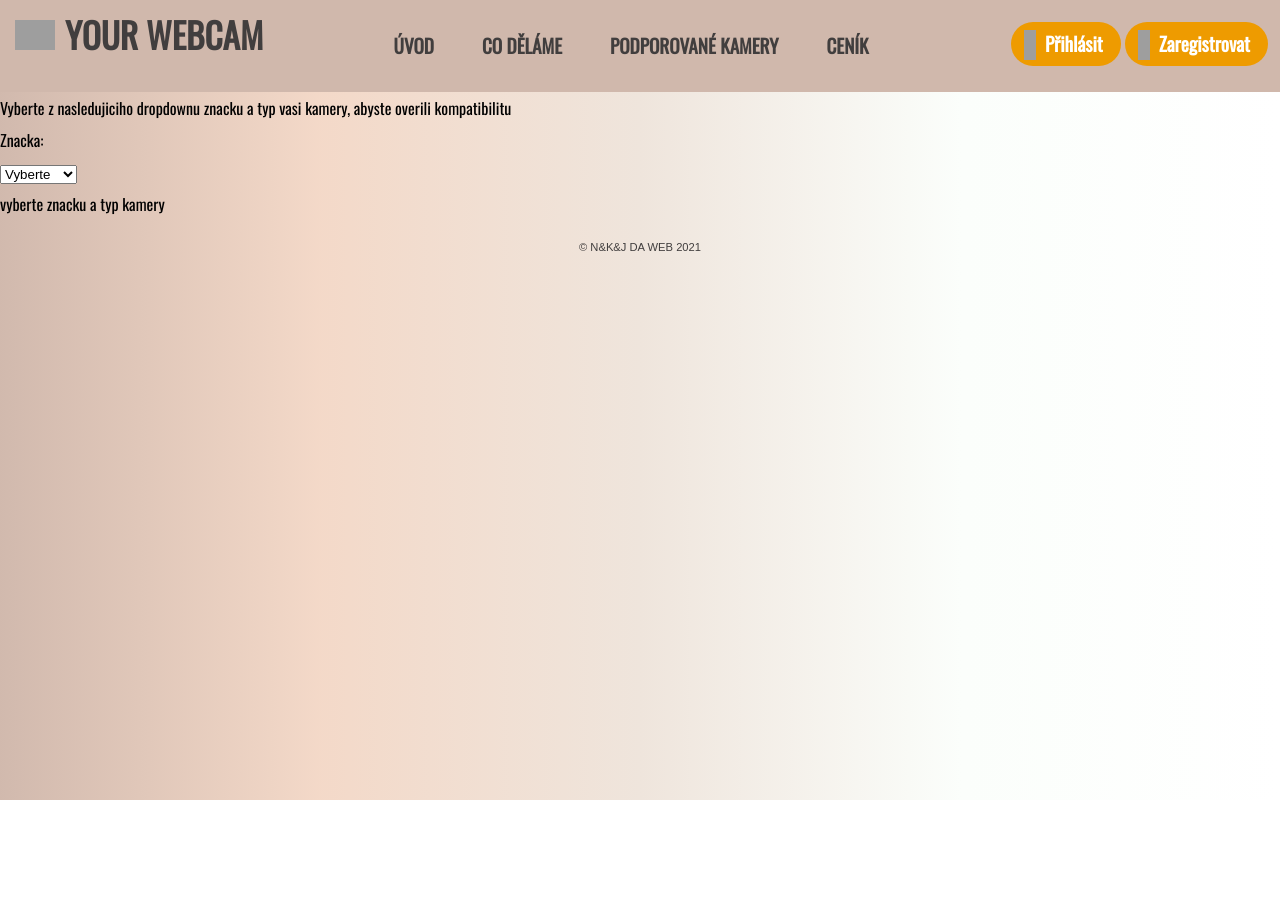
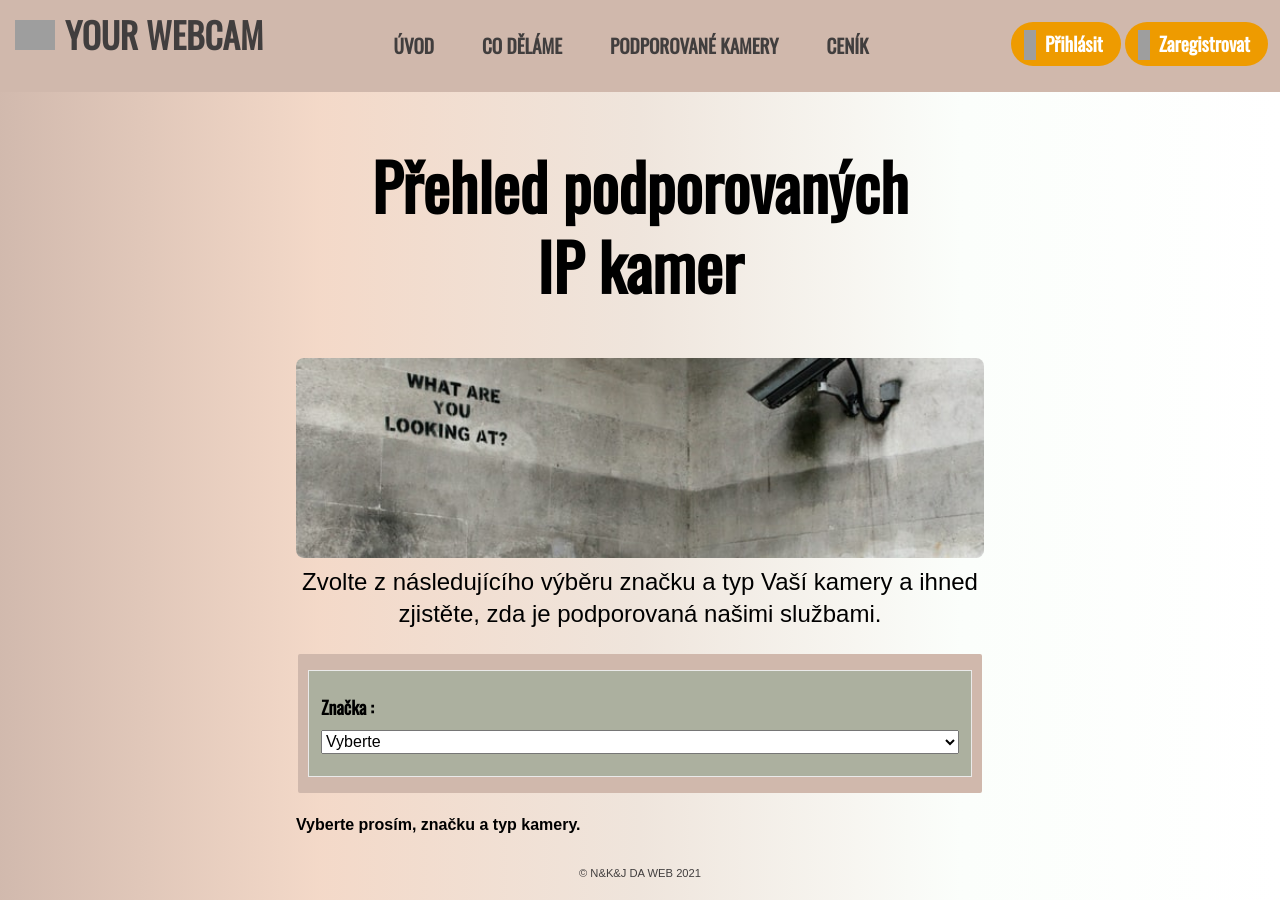
Before and after one commit to LukasovNat/YourWebcam-DAWebJaro2021, a React app: page /cameras in a window 1280 px wide. Before the commit the page ends 800 px from the top, so only its background shows below. Built offline with nearby package versions, Linux system fonts and the light colour scheme; grey boxes are pictures that could not be loaded.

Commit message:
Cameras update

```diff
--- a/src/pages/Cameras/index.jsx
+++ b/src/pages/Cameras/index.jsx
@@ -1,5 +1,6 @@
 import React, { useState } from 'react';
 import { cameraTypes } from '../../cameraTypes';
+import './style.css';
 
 export const Cameras = () => {
   const [brand, setBrand] = useState('');
@@ -16,13 +17,29 @@ export const Cameras = () => {
 
   return (
     <>
-      <div>
-        Vyberte z nasledujiciho dropdownu znacku a typ vasi kamery, abyste
-        overili kompatibilitu
-      </div>
-      <label>
-        <div>Znacka:</div>
-        <select value={brand} onChange={(e) => setBrand(e.target.value)}>
+      <div className="kontejner">
+        <h2>
+          Přehled podporovaných
+          <br /> IP kamer
+        </h2>
+
+        <div className="kontejner--pozadi"></div>
+        <p className="kontejner--text">
+          Zvolte z následujícího výběru značku a typ Vaší kamery a ihned
+          zjistěte, zda je podporovaná našimi službami.
+        </p>
+
+        <form method="GET" className="formularRegistrace" action="https://">
+          <fieldset>
+            <ul className="formularovePole">
+              <li>
+                <label for="znacka">Značka : </label>
+
+                <select
+                  className="select--size"
+                  value={brand}
+                  onChange={(e) => setBrand(e.target.value)}
+                >
                   <option value="">Vyberte</option>
                   {getBrands().map((brand) => (
                     <option key={brand} value={brand}>
@@ -30,11 +47,23 @@ export const Cameras = () => {
                     </option>
                   ))}
                 </select>
-      </label>
+              </li>
+            </ul>
+          </fieldset>
+        </form>
+      </div>
       {brand !== '' ? (
-        <label>
-          <div>Typ:</div>
-          <select value={type} onChange={(e) => setType(e.target.value)}>
+        <div className="kontejner">
+          <form method="GET" className="formularRegistrace" action="https://">
+            <fieldset>
+              <ul className="formularovePole">
+                <li>
+                  <label for="typ">Typ : </label>
+                  <select
+                    className="select--size"
+                    value={type}
+                    onChange={(e) => setType(e.target.value)}
+                  >
                     <option value="">Vyberte</option>
                     {cameraTypes.map((camera) => {
                       if (camera.brand === brand) {
@@ -46,18 +75,28 @@ export const Cameras = () => {
                       }
                     })}
                   </select>
-        </label>
+                </li>
+              </ul>
+            </fieldset>
+          </form>
+        </div>
       ) : null}
       {brand !== '' && type !== '' ? (
         isSupported() ? (
-          <div className="webcam--supported">Tuto webkameru muzete pouzit</div>
+          <div className="webcam--supported">
+            <h3>Tuto webkameru můžete použít.</h3>
+          </div>
         ) : (
           <div className="webcam--not_supported">
-            Tuto webkameru bohuzel jeste nepodporujeme
+            <h3>Tato webkamera není výrobcem pro naše služby podporována.</h3>
           </div>
         )
       ) : (
-        <div>vyberte znacku a typ kamery</div>
+        <div className="kontejner">
+          <p>
+            <strong>Vyberte prosím, značku a typ kamery.</strong>
+          </p>
+        </div>
       )}
     </>
   );
--- /dev/null
+++ b/src/pages/Cameras/style.css
@@ -0,0 +1,35 @@
+.webcam--not_supported {
+  color: brown;
+}
+.webcam--supported {
+  color: #197278;
+}
+.select--size {
+  width: 100%;
+  font-size: 1rem;
+  min-height: 1.5rem;
+  font-family: sans-serif;
+}
+.kontejner--text {
+  text-align: center;
+  color: black;
+
+  font-size: 1.5rem;
+}
+.kontejner--pozadi {
+  background-image: url('../../assets/img_for_Cameras.jpg');
+  background-repeat: no-repeat;
+  background-position: center;
+  background-size: cover;
+  background-attachment: scroll;
+  max-width: 100%;
+  margin: auto;
+  height: 200px;
+  border-radius: 0.5rem;
+  margin-bottom: -16px;
+}
+@media (max-width: 575px) {
+  .kontejner--pozadi {
+    display: none;
+  }
+}
--- a/src/pages/LogIn/style.css
+++ b/src/pages/LogIn/style.css
@@ -53,9 +53,15 @@
   .prihlaseniUzivatelskyUcet--nadpis {
     font-size: 1.5rem;
     color: whitesmoke;
+    line-height: 1.3;
   }
 }
-@media (max-width: 655px) {
+@media (min-width: 655px) {
+  .prihlaseniUzivatelskyUcet--nadpis {
+    line-height: 3.5rem;
+  }
+}
+@media (max-width: 800px) {
   .prihlaseniUzivatelskyUcet--uvitani {
     display: none;
   }
--- a/src/pages/Main/index.jsx
+++ b/src/pages/Main/index.jsx
@@ -10,7 +10,7 @@ export const Main = () => {
           <p className="uvodSlogan">
             <span className="uvodSlogan--span">
               {' '}
-              Sledujte snímky z Vaší webové kamery ať už jste
+              Sledujte snímky z Vaší IPwebové kamery ať už jste
             </span>{' '}
             kdekoliv.
           </p>
--- a/src/pages/Registration/index.jsx
+++ b/src/pages/Registration/index.jsx
@@ -95,10 +95,9 @@ export const Registration = ({ handleLogin }) => {
             <ul className="formularovePole">
               <li>
                 <label for="udaje_o_kamere">Výrobce : </label>
-                <select id="znacka" name="kamera">
-                  <option value="S" className="velke">
-                    SONY
-                  </option>
+                <select id="znacka" name="kamera" className="select--size">
+                  <option value="mock"></option>
+                  <option value="S">SONY</option>
                   <option value="HV">HighVision</option>
                   <option value="A">Axis</option>
                   <option value="D">Dahua</option>
--- a/src/pages/Registration/style.css
+++ b/src/pages/Registration/style.css
@@ -0,0 +1,6 @@
+.select--size {
+  width: 100%;
+  font-size: 1rem;
+  min-height: 1.5rem;
+  font-family: sans-serif;
+}
--- a/src/style.css
+++ b/src/style.css
@@ -14,24 +14,6 @@ body {
   text-align: start;
   background-attachment: fixed;
   background: hsla(20, 28%, 75%, 1);
-
-  /*background: linear-gradient(
-    360deg,
-    hsla(20, 28%, 75%, 1) 0%,
-    hsla(23, 65%, 87%, 1) 25%,
-    hsla(28, 37%, 90%, 1) 50%,
-    hsla(120, 60%, 99%, 1) 75%,
-    hsla(0, 0%, 100%, 1) 100%
-  );*/
-
-  /* background: -moz-linear-gradient(
-    360deg,
-    hsla(20, 28%, 75%, 1) 0%,
-    hsla(23, 65%, 87%, 1) 25%,
-    hsla(28, 37%, 90%, 1) 50%,
-    hsla(120, 60%, 99%, 1) 75%,
-    hsla(0, 0%, 100%, 1) 100%
-  );*/
 
   background: -webkit-linear-gradient(
     360deg,
@@ -164,12 +146,12 @@ li img {
 .hamburgerMenu--span {
   font-size: 1.5rem;
   color: #413e3e;
-  margin-right: 10px;
+  margin-right: 5px;
 }
 .vlozenyDiv {
   width: 30rem;
   height: 15rem;
-  background-color: #d0b8ac;
+  background-color: #adc178; /*#d0b8ac;*/
   margin: auto;
   margin-top: -100px;
 }
@@ -210,10 +192,7 @@ p {
   font-weight: bolder;
   border-radius: 1.5rem;
 }
-h1,
-h2 {
-  text-align: center;
-}
+
 h2 {
   font-size: 4rem;
   line-height: 5rem;
@@ -236,7 +215,8 @@ h2 {
 /*stylovani stranky domu*/
 h3 {
   text-align: center;
-  font-size: 48px;
+  font-size: 3rem;
+  line-height: 3.2rem;
 }
 .domu {
   width: 665px;
@@ -488,12 +468,18 @@ td {
   }
 }
 @media (max-width: 575px) {
+  .hamburgerMenu--span {
+    font-size: 1rem;
+  }
+}
+@media (max-width: 575px) {
   .kontejner {
     width: 100%;
   }
 }
 @media (max-width: 575px) {
-  .imgRegistrace {
+  .imgRegistrace,
+  .domu {
     display: none;
   }
 }
@@ -504,8 +490,36 @@ td {
   }
 }
 @media (max-width: 575px) {
+  h2 {
+    font-size: 2rem;
+    line-height: 2.5rem;
+  }
+}
+@media (max-width: 575px) {
+  h3 {
+    font-size: 1.5rem;
+    line-height: 1.2rem;
+  }
+}
+@media (max-width: 575px) {
+  .tlacitko {
+    margin: 10px;
+  }
+}
+@media (max-width: 575px) {
+  .tlacitko .byloA {
+    font-size: 1rem;
+  }
+}
+@media (max-width: 575px) {
   .miniatury {
     width: 85%;
+  }
+}
+@media (max-width: 575px) {
+  p {
+    padding: 0 13px 0 13px;
+    line-height: 1.2rem;
   }
 }
 @media (max-width: 575px) {
@@ -519,7 +533,6 @@ td {
     text-align: justify;
   }
 }
-
 @media (min-width: 1025px) {
   .hamburgerMenu {
     display: none;
```
Also changed, not shown: src/assets/img_for_Cameras.jpg (added). Lines whose indentation alone changed are shown as unchanged.
